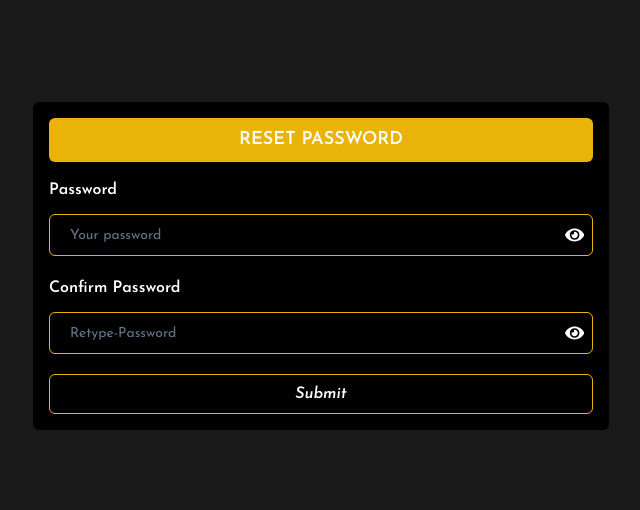
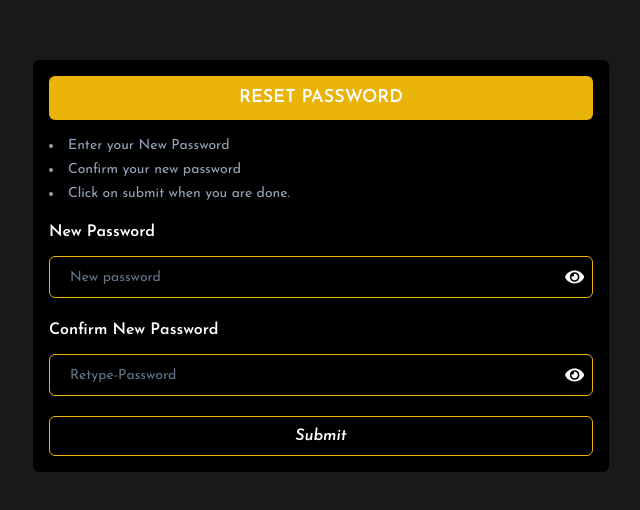
Before and after one commit to TalhaMehmood-web/ArtGallery-frontend, a React (Vite) app: page /reset-password/1 in a window 1280 px wide. Shown: the part 134-644 px from the top of the page, without its empty margins (319-959 px from the left). Built offline with nearby package versions, Linux system fonts and the light colour scheme; no server answers.

Commit message:
added forget and reset password

```diff
--- a/src/components/miscellaneous/auth/ForgetPassword.jsx
+++ b/src/components/miscellaneous/auth/ForgetPassword.jsx
@@ -56,10 +56,7 @@ const ForgetPassword = () => {
           <ul className="flex flex-col gap-1 list-disc list-inside">
             <li>Enter your Email and click on the submit button.</li>
             <li>
-              After verifying your email, a popup will open with OTP code.
-            </li>
-            <li>
-              You need to copy that OTP and click on the Reset Password page.
+              We will assign you a token and redirect you to Reset Password.
             </li>
           </ul>
         </div>
--- a/src/components/miscellaneous/auth/ResetPassword.jsx
+++ b/src/components/miscellaneous/auth/ResetPassword.jsx
@@ -67,21 +67,28 @@ const ResetPassword = () => {
         <div className="p-2 text-lg font-semibold text-center uppercase bg-yellow-500 rounded-md">
           <p>Reset Password</p>
         </div>
+        <div className="text-sm text-slate-400">
+          <ul className="flex flex-col gap-1 list-disc list-inside">
+            <li>Enter your New Password</li>
+            <li>Confirm your new password</li>
+            <li>Click on submit when you are done.</li>
+          </ul>
+        </div>
         <form
           className="flex flex-col space-y-5"
           noValidate
           onSubmit={handleSubmit(onSubmit)}
         >
           <PasswordEye
-            label={"Password"}
+            label={"New Password"}
             id={"password"}
-            placeholder={"Your password"}
+            placeholder={"New password"}
             errors={errors?.password}
             register={register}
             className="space-y-3"
           />
           <PasswordEye
-            label={"Confirm Password"}
+            label={"Confirm New Password"}
             id={"confirmPassword"}
             placeholder={"Retype-Password"}
             errors={errors?.confirmPassword}
```
